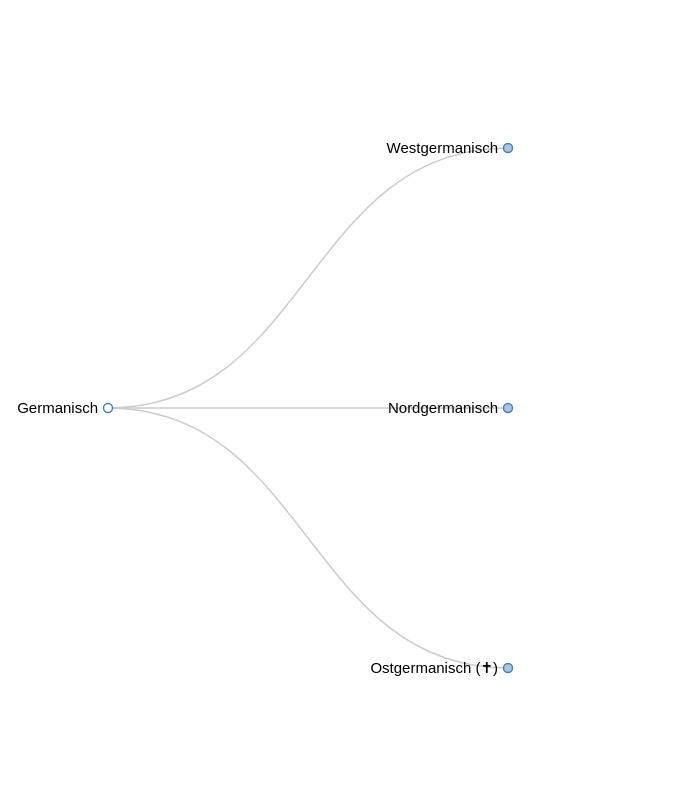
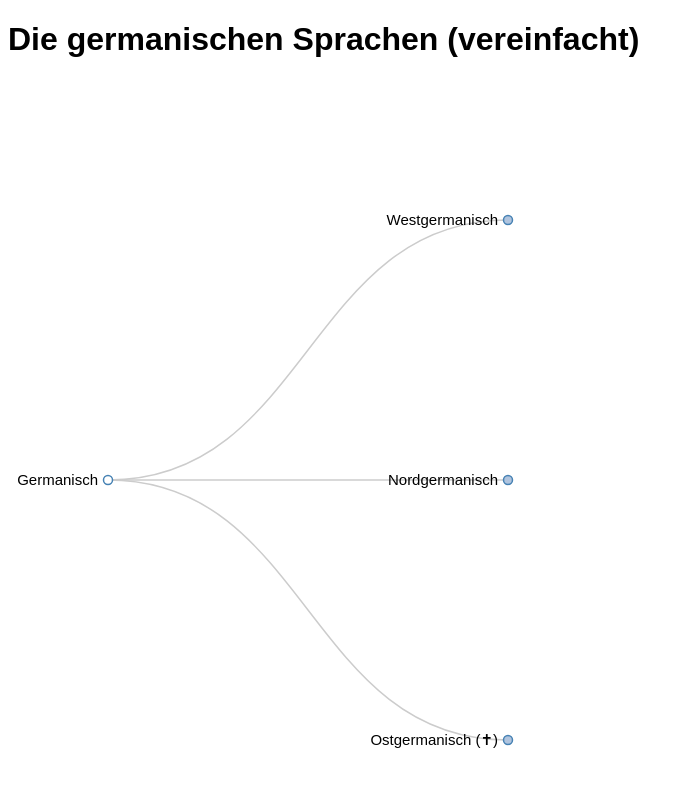
Before and after one commit to empirical-linguistics/germanische-sprachen, a plain HTML site: page index.html in a window 1280 px wide. Shown: the whole page, without its empty margins (0-691 px from the left). Drawn offline with nearby package versions, Linux system fonts and the light colour scheme.

Commit message:
added header

```diff
--- a/index.html
+++ b/index.html
@@ -21,6 +21,11 @@
 
                  </style>
                  <body>
+
+					<h1 style="font-family: Arial, Helvetica, sans-serif;">Die germanischen Sprachen (vereinfacht)</h1>
+
+
+
                  <script src="https://d3js.org/d3.v3.min.js"></script>
 
                  <script type="application/json" id="data">{"name":"Germanisch","children":[{"name":"Westgermanisch","children":[{"name":"Hochdeutsch","size":1},{"name":"Niederdeutsch","size":1},{"name":"Jiddisch","size":1},{"name":"Luxemburgisch","size":1},{"name":"Niederländisch","size":1},{"name":"Afrikaans","size":1},{"name":"Friesisch","size":1},{"name":"Englisch","size":1}]},{"name":"Nordgermanisch","children":[{"name":"Ostnordisch","children":[{"name":"Dänisch","size":1},{"name":"Schwedisch","size":1},{"name":"Norwegisch","size":1}]},{"name":"Westnordisch","children":[{"name":"Färöisch","size":1},{"name":"Isländisch","size":1}]}]},{"name":"Ostgermanisch (✝)","children":[{"name":"Gotisch","size":1},{"name":"... (Dialekte, kaum überliefert)","size":1}]}]}</script>
```
